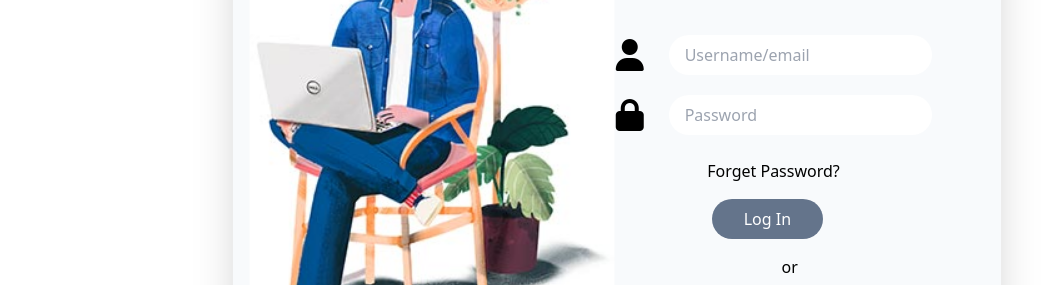
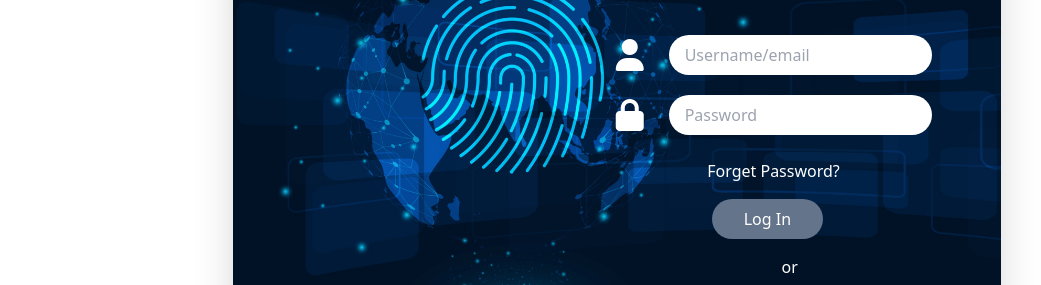
Before and after one commit to Yashu212/EventZilla, a website built with Vite: page login.html in a window 1280 px wide. Shown: the part 297-582 px from the top of the page, without its empty margins (23-1064 px from the left). Built offline with nearby package versions, Linux system fonts and the light colour scheme.

Commit message:
login Image removed

```diff
--- a/login.html
+++ b/login.html
@@ -15,28 +15,26 @@
             <a href="https://yashu212.github.io/EventZilla/"><img src="./images/1024pxx96px.png" class="h-20 " alt="EventZilla logo"></a>
         </div>
     </nav>
-    <section class="container bg-slate-50 rounded-2xl flex justify-evenly shadow-2xl">
-        <div class="self-center ">
-            <img src="/images/signin-image.jpg" class="scale-125" alt="">
-
+    <section class="container rounded-2xl flex justify-evenly shadow-2xl loginbg">
+        <div class="cont">
         </div>
         <div class="relative">
             <p class="text-pink-500 text-7xl relative top-9 -right-10">LogIn</p>
             <form action="" class="relative top-20 right-24">
                 <div class=" relative top-5 left-20">
-                    <label for="email"><i class="fa-solid fa-user fa-2xl"></i> &nbsp; &nbsp;&nbsp;</label>
+                    <label for="email"><i class="fa-solid fa-user fa-2xl text-white"></i> &nbsp; &nbsp;&nbsp;</label>
                     <input type="email" id="email" name="email" placeholder="Username/email" class="h-10 rounded-full px-4">
                 </div>
                 <div  class="relative top-10 left-20">
-                    <label for="password"><i class="fa-solid fa-lock fa-2xl"></i> &nbsp; &nbsp;&nbsp;</label>
+                    <label for="password"><i class="fa-solid fa-lock fa-2xl text-white" ></i> &nbsp; &nbsp;&nbsp;</label>
                     <input type="password" id="password" name="password" placeholder="Password" class="h-10 rounded-full px-4"><br><br>
 
                 </div>
                 <input type="submit" value="Log In" class="h-10 text-white cursor-pointer rounded-full relative top-20 left-44 bg-slate-500 px-8 p-2">
-                <a href="" class="h-10 rounded-full pl-14 pt relative top-8">Forget Password?</a>
+                <a href="" class="h-10 rounded-full pl-14 text-white pt relative top-8">Forget Password?</a>
 
             </form>
-            <p class="relative top-44 text-center">or</p>
+            <p class="relative top-44 text-center text-white">or</p>
             <a href="" class="relative top-48 text-white -right-9 bg-slate-500 px-8 p-2 rounded-full">Continue With &nbsp;<i class="fa-brands fa-google"></i></a>
         </div>
     </section>
```
Also changed, not shown: authenticate.css, images/login.jpg (added).
